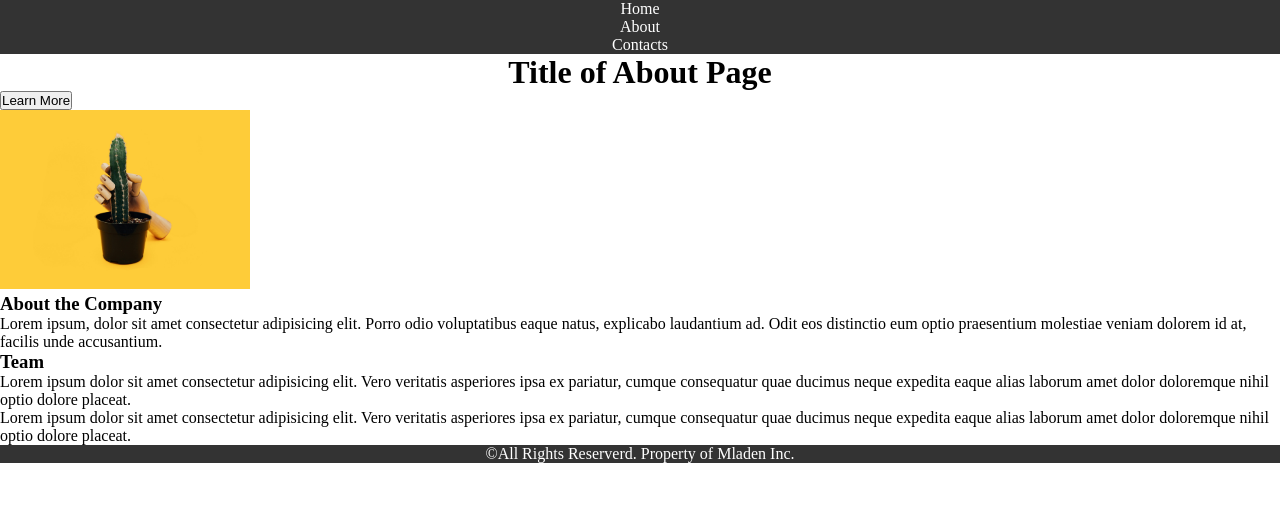
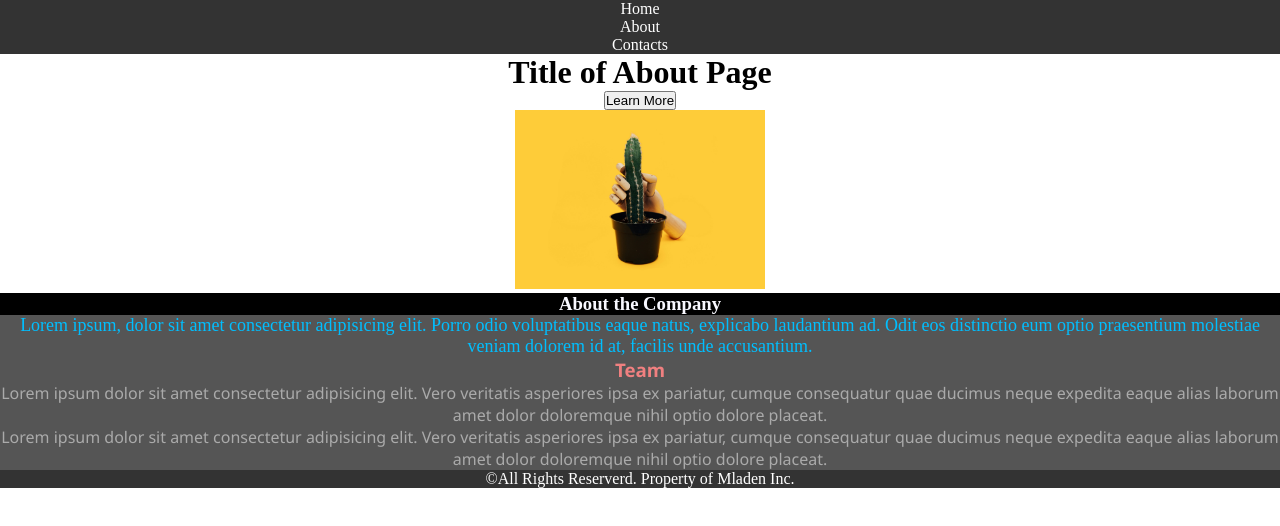
Before and after one commit to MladenPopov/AT-Playwright, a plain HTML site: page about.html in a window 1280 px wide. Drawn offline with Linux system fonts and the light colour scheme.

Commit message:
CSS-Homework-Mladen

```diff
--- a/about.html
+++ b/about.html
@@ -17,24 +17,24 @@
 
     <main>
       <h1>Title of About Page</h1>
-      <section>
+      <section id="LearnMoreButton">
         <button>Learn More</button>
       </section>
-      <section>
+      <section class="image-container-about">
         <img alt="Test image" src="./assets/image1.jpg" width="250" />
       </section>
 
-      <section>
-        <h3>About the Company</h3>
-        <p>
+      <section class="About-Company">
+        <h3 class="company-title">About the Company</h3>
+        <p id="company-text">
           Lorem ipsum, dolor sit amet consectetur adipisicing elit. Porro odio
           voluptatibus eaque natus, explicabo laudantium ad. Odit eos distinctio
           eum optio praesentium molestiae veniam dolorem id at, facilis unde
           accusantium.
         </p>
       </section>
-      <section>
-        <h3>Team</h3>
+      <section id="Team">
+        <h3 class="team-title">Team</h3>
         <p>
           Lorem ipsum dolor sit amet consectetur adipisicing elit. Vero
           veritatis asperiores ipsa ex pariatur, cumque consequatur quae ducimus
--- a/styles.css
+++ b/styles.css
@@ -37,3 +37,35 @@ footer {
     color: #fff;
     background-color: #333;
 }
+
+/* homework CSS starts here*/
+#LearnMoreButton {
+    text-align: center;
+}
+.image-container-about {
+    text-align: center;
+}
+main .team-title {
+    color: lightcoral;
+
+}
+main #Team {
+    text-align: center;
+    color: #AAAAAA;
+    background-color: #555;
+    font-family:'Segoe UI', Tahoma, Geneva, Verdana, sans-serif;
+}
+main section .company-title{
+    text-align: center;
+    border: coral;
+    color: ghostwhite;
+    background-color: black;
+    font-weight: bold;
+}
+#company-text {
+    text-align: center;
+    color:deepskyblue;
+    background-color: #555;
+    font-size: large;
+
+}
```
